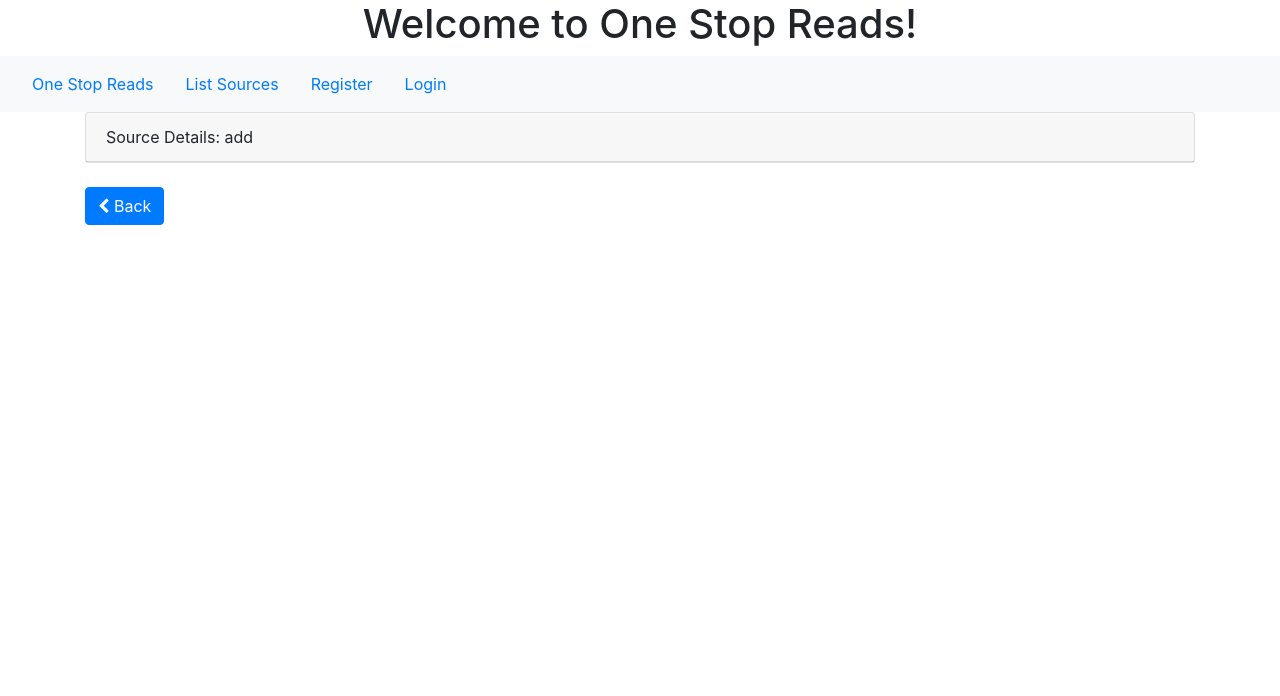
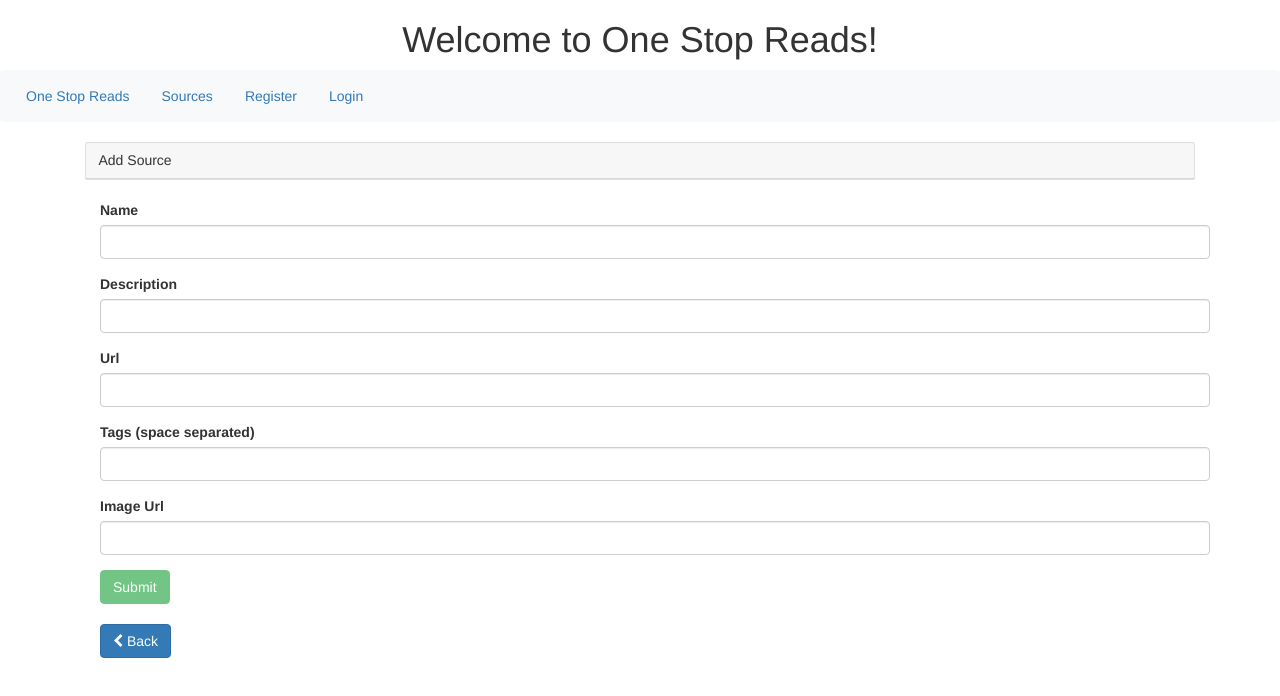
Before and after one commit to rohitnair987/OneStopReadsV2, an Angular app: page /sources/add in a window 1280 px wide. Shown: the top 696 px of the page. Built offline with nearby package versions, Linux system fonts and the light colour scheme; no server answers.

Commit message:
Add a source to mongo.

```diff
--- a/src/app/app.component.html
+++ b/src/app/app.component.html
@@ -5,7 +5,7 @@
 <nav class='navbar navbar-expand navbar-light bg-light'>
   <ul class='nav nav-pills'>
     <li><a class='nav-link' [routerLink]="['/']">{{title}}</a></li>
-    <li><a class='nav-link' [routerLink]="['/sources']">List Sources</a></li>
+    <li><a class='nav-link' [routerLink]="['/sources']">Sources</a></li>
 
     <li *ngIf='isLoggedIn == false'><a class='nav-link' [routerLink]="['/register']">Register</a></li>
     <li *ngIf='isLoggedIn == false'><a class='nav-link' [routerLink]="['/login']">Login</a></li>
--- a/src/app/app.component.ts
+++ b/src/app/app.component.ts
@@ -8,8 +8,13 @@ import { Component } from '@angular/core';
 export class AppComponent {
   title = 'One Stop Reads';
   isLoggedIn = this.checkIfLoggedIn();
+  isAdmin = this.checkIfLoggedIn();
 
   checkIfLoggedIn() {
     return false;
   }
+
+  checkIfAdmin() {
+    return true;
+  }
 }
--- a/src/app/app.module.ts
+++ b/src/app/app.module.ts
@@ -13,6 +13,7 @@ import { DetailsGuard } from './source/details/details.guard';
 import { NewsComponent } from './news/news.component';
 import { RegisterComponent } from "src/app/login-and-register/register/register.component";
 import { LoginComponent } from "src/app/login-and-register/login/login.component";
+import { SourceAddComponent } from "src/app/source/source-add/source-add.component";
 
 var routes = [
   { path: 'news', component: NewsComponent },
@@ -20,6 +21,8 @@ var routes = [
   { path: 'login', component: LoginComponent },
   //{ path: 'logout', component: LogoutComponent },
   { path: 'sources', component: ListComponent },
+  { path: 'sources/add', component: SourceAddComponent },
+  { path: 'sources/edit/:id', component: ListComponent },
   { path: 'sources/:id',
     canActivate: [DetailsGuard],
     component: DetailsComponent },
--- a/src/app/source/details/details.component.html
+++ b/src/app/source/details/details.component.html
@@ -4,7 +4,7 @@
   </div>
 </div>
 
-  <br />
+<br />
 
 <div class='table-responsive'>
   <table class='table' *ngIf='source'>
--- a/src/app/source/list/list.component.html
+++ b/src/app/source/list/list.component.html
@@ -40,3 +40,5 @@
     </tbody>
   </table>
 </div>
+
+<a class='nav-link' [routerLink]="['/sources/add']">Add</a>
--- /dev/null
+++ b/src/app/source/source-add/source-add.component.css
@@ -0,0 +1,6 @@
+@import url('https://unpkg.com/bootstrap@3.3.7/dist/css/bootstrap.min.css');
+
+img {
+    width: 50px;
+    height: 50px;
+}
--- /dev/null
+++ b/src/app/source/source-add/source-add.component.html
@@ -0,0 +1,97 @@
+<div class='card'>
+    <div class='card-header'>
+      <span>{{ pageTitle }} </span>
+    </div>
+  </div>
+
+  <br />
+
+  <div class="container">
+    <div [hidden]="mongoRecordId">
+      <form (ngSubmit)="onSubmit()" #sourceForm="ngForm">
+        <div class="form-group">
+          <label for="name">Name</label>
+          <input type="text" class="form-control" id="name"
+                  required
+                  [(ngModel)]="source.name" name="name"
+                  #name="ngModel">
+          <div [hidden]="name.valid || name.pristine"
+                class="alert alert-danger">
+              Name is required
+          </div>
+        </div>
+
+        <div class="form-group">
+          <label for="description">Description</label>
+          <input type="text" class="form-control" id="description"
+                  [(ngModel)]="source.description" name="description">
+        </div>
+
+        <div class="form-group">
+          <label for="url">Url</label>
+          <input type="text" class="form-control" id="url"
+                  required
+                  [(ngModel)]="source.url" name="url"
+                  #url="ngModel">
+          <div [hidden]="url.valid || url.pristine"
+                class="alert alert-danger">
+              Url is required
+          </div>
+        </div>
+
+        <div class="form-group">
+          <label for="tags">Tags (space separated)</label>
+          <input type="text" class="form-control" id="tags"
+                  [(ngModel)]="source.tags" name="tags">
+        </div>
+
+        <div class="form-group">
+          <label for="imgUrl">Image Url</label>
+          <input type="text" class="form-control" id="imgUrl"
+                  [(ngModel)]="source.imgUrl" name="imgUrl">
+        </div>
+
+        <button type="submit" class="btn btn-success" [disabled]="!sourceForm.form.valid">Submit</button>
+      </form>
+      <br />
+      <button class='btn btn-primary' [routerLink]="['/sources']">
+        <i class='fa fa-chevron-left'></i> Back
+      </button>
+    </div>
+
+    <div [hidden]="!mongoRecordId">
+      <h2>You submitted the following:</h2>
+      <div class="row">
+        <div class="col-xs-3">Name</div>
+        <div class="col-xs-9">{{ source.name }}</div>
+      </div>
+      <div class="row">
+        <div class="col-xs-3">Description</div>
+        <div class="col-xs-9">{{ source.description }}</div>
+      </div>
+      <div class="row">
+        <div class="col-xs-3">Url</div>
+        <div class="col-xs-9">{{ source.url }}</div>
+      </div>
+      <div class="row">
+        <div class="col-xs-3">Tags</div>
+        <div class="col-xs-9">{{ source.tags }}</div>
+      </div>
+      <div class="row">
+        <div class="col-xs-3">Image</div>
+        <div class="col-xs-9"><img src='{{ source.imgUrl }}'></div>
+      </div>
+      <div class="row">
+        <div class="col-xs-3">Last Modified</div>
+        <div class="col-xs-9">{{ source.dateLastModified }}</div>
+      </div>
+      <br>
+      <button class="btn btn-primary" [routerLink]="['/sources/edit', mongoRecordId]">Edit</button>
+      <button class='btn btn-primary' (click)='mongoRecordId=""'>
+        <i class='fa fa-chevron-left'></i> Back
+      </button>
+    </div>
+  </div>
+
+  <br />
+  <span *ngIf='showErrorMsg'>Something went wrong.</span>
--- /dev/null
+++ b/src/app/source/source-add/source-add.component.ts
@@ -0,0 +1,50 @@
+import { Component, OnInit } from '@angular/core';
+import { Router } from "@angular/router";
+import { Source } from "src/models/source";
+import { FormGroup, FormControl, Validators } from "@angular/forms";
+import { SourceService } from "src/app/source/source.service";
+
+@Component({
+  selector: 'app-source-add',
+  templateUrl: './source-add.component.html',
+  styleUrls: ['./source-add.component.css']
+})
+
+export class SourceAddComponent implements OnInit {
+
+  pageTitle = 'Add Source';
+  showErrorMsg = false;
+  source: Source;
+  mongoRecordId: string;
+  formdata: FormGroup;
+
+  constructor(private router: Router,
+      private sourceService: SourceService) { }
+
+  ngOnInit() {
+    this.newSource();
+  }
+
+  newSource() {
+    this.source = new Source();
+  }
+
+  onSubmit() {
+    this.showErrorMsg = false;
+
+    //this.source.lastModifiedBy = ;
+
+    this.sourceService.addSource(this.source)
+      .subscribe(
+        response => {
+          this.mongoRecordId = response._id;
+        },
+        error => {
+          this.mongoRecordId = "";
+          this.showErrorMsg = true;
+        }
+      );
+
+  }
+
+}
--- a/src/app/source/source.module.ts
+++ b/src/app/source/source.module.ts
@@ -4,6 +4,7 @@ import { FormsModule } from '@angular/forms';
 import { ListComponent } from './list/list.component';
 import { DetailsComponent } from './details/details.component';
 import { RouterModule } from '@angular/router';
+import { SourceAddComponent } from './source-add/source-add.component';
 
 @NgModule({
   imports: [
@@ -11,7 +12,7 @@ import { RouterModule } from '@angular/router';
     FormsModule,
     RouterModule
   ],
-  declarations: [ListComponent, DetailsComponent],
+  declarations: [ListComponent, DetailsComponent, SourceAddComponent],
   exports: [ListComponent]
 })
 
--- a/src/app/source/source.service.ts
+++ b/src/app/source/source.service.ts
@@ -1,5 +1,5 @@
 import { Injectable } from '@angular/core';
-import { ISource } from 'src/models/source';
+import { ISource, Source } from 'src/models/source';
 import { HttpClient, HttpErrorResponse } from '@angular/common/http'
 import { Observable, throwError } from 'rxjs';
 import { tap, catchError } from 'rxjs/operators';
@@ -10,6 +10,7 @@ import { tap, catchError } from 'rxjs/operators';
 export class SourceService {
 
   private sourceUrl = 'api/source/sampleSources.json';
+  private sourceApiUrl = 'http://localhost:3000/api/source-add';
 
   constructor(private http: HttpClient) { }
 
@@ -23,6 +24,15 @@ export class SourceService {
       );
   }
 
+  addSource(source: Source) : Observable<any> {
+    return this.http.post<any>(this.sourceApiUrl, source)
+      .pipe(
+        // use tap while debugging
+        tap(rawData => console.log("Full data: " + JSON.stringify(rawData))),
+        catchError(this.handleError)
+      );
+  }
+
   private handleError(err: HttpErrorResponse) {
     var errorMsg = `An error occured. ${err.error.message}`
     console.log(errorMsg);
--- a/src/models/source.ts
+++ b/src/models/source.ts
@@ -1,3 +1,16 @@
+export class Source {
+    name: string;
+    description: string;
+    url: string;
+    tags: string;
+    dateLastModified: Date;
+    lastModifiedBy: string;
+    imgUrl: string
+
+    news: [string]
+}
+
+// Remove this interface later.
 export interface ISource {
     name: string;
     // description: string;
```
Also changed, not shown: app.js (+27 -5 lines), 1 other file (tests, documents, lock files or other folders).
